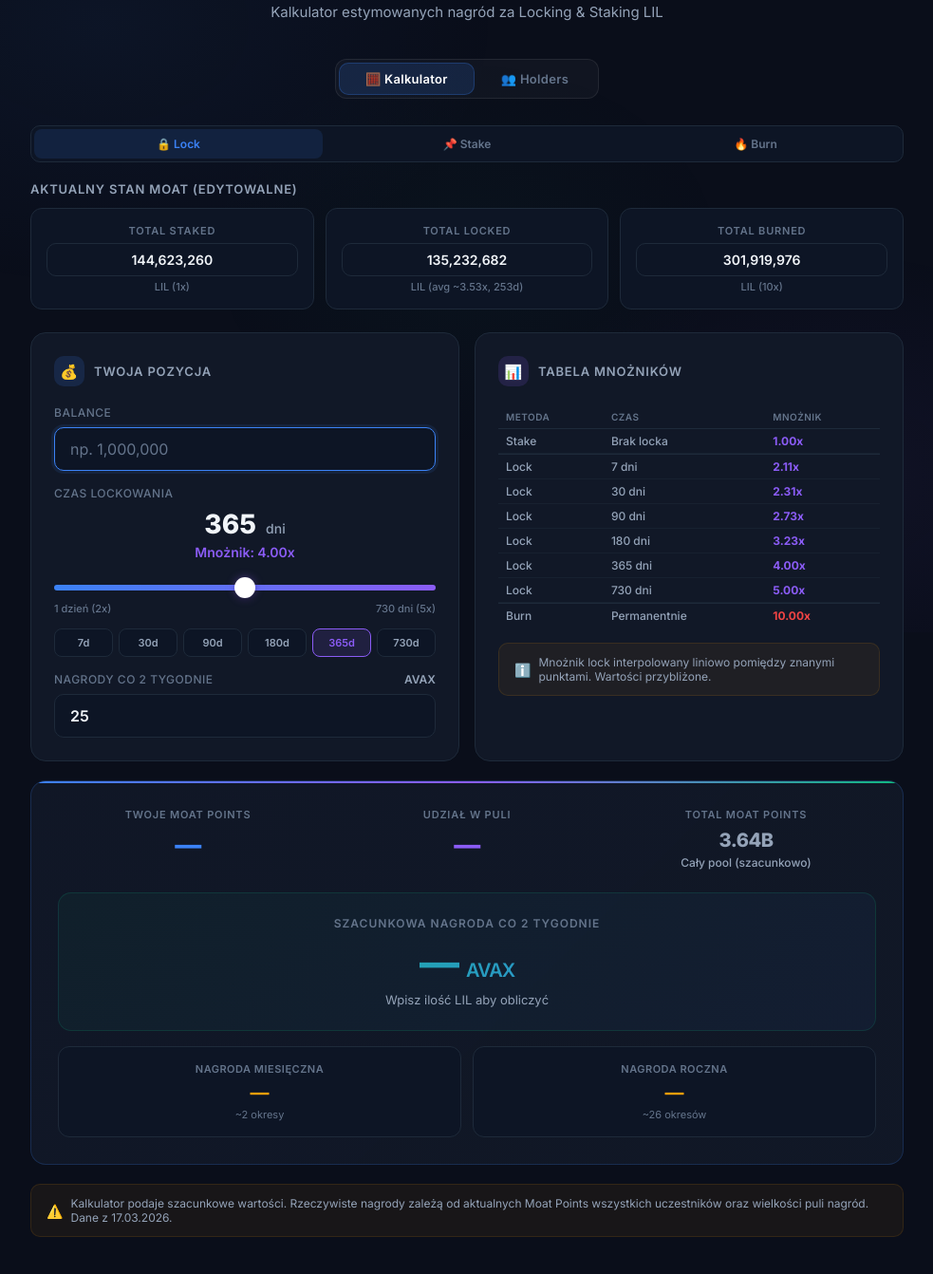
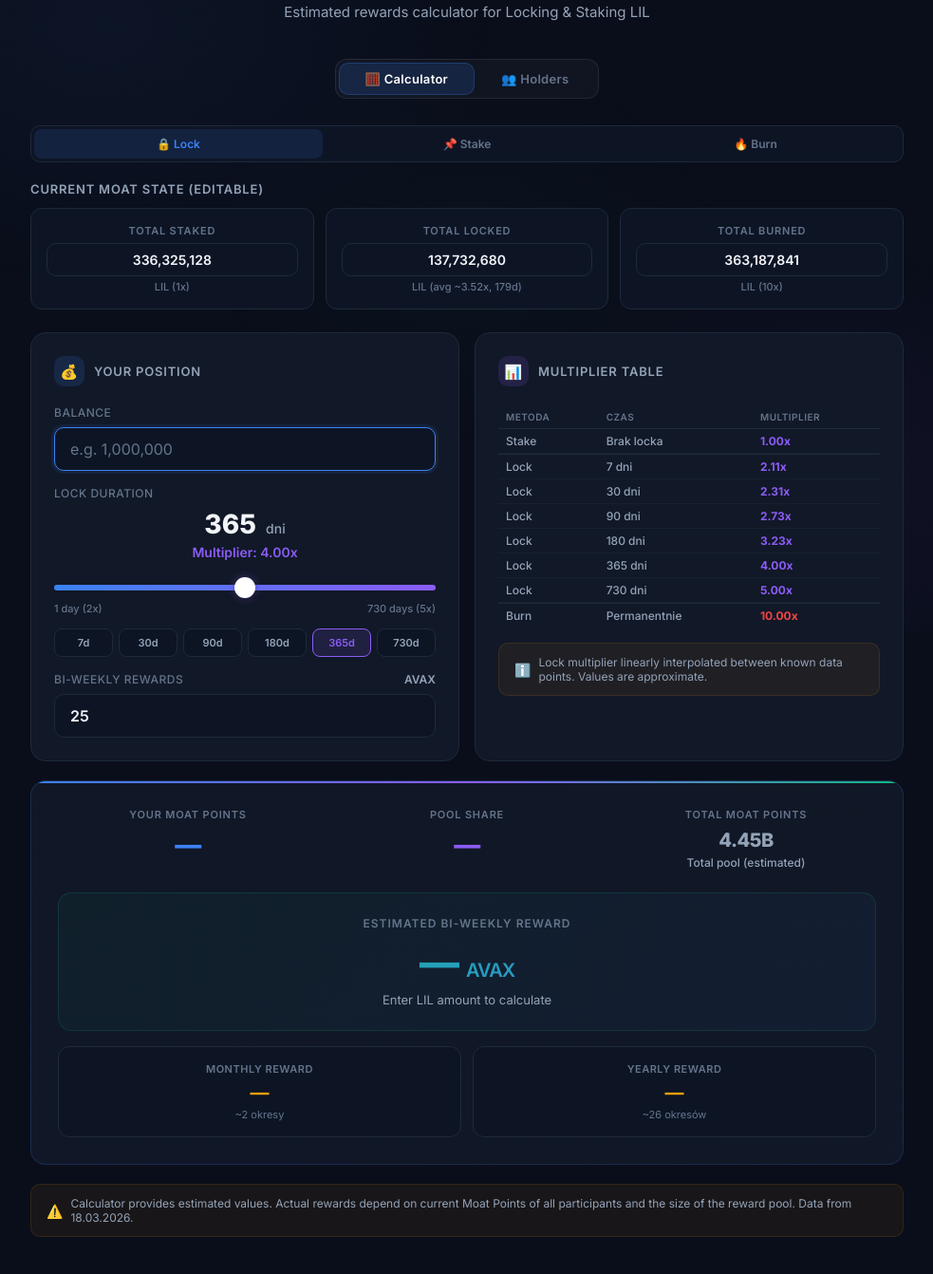
Before and after one commit to Twojekrypto/LIL, a website: page index.html in a window 1280 px wide. Shown: the part 134-1476 px from the top of the page at 95% size, without its empty margins (148-1131 px from the left). Drawn offline with Linux system fonts and the light colour scheme.

Commit message:
feat: update calculator data, translate to EN, add daily workflow + history tracking

```diff
--- a/index.html
+++ b/index.html
@@ -1288,13 +1288,13 @@
                 Moats Protocol
             </div>
             <h1>LIL Moat Rewards</h1>
-            <p>Kalkulator estymowanych nagród za Locking & Staking LIL</p>
+            <p>Estimated rewards calculator for Locking & Staking LIL</p>
         </div>
 
         <!-- Tab Navigation -->
         <div class="tab-nav" id="tabNav">
             <div class="tab-slider" id="tabSlider"></div>
-            <button class="tab-btn active" data-view="calculator" onclick="switchTab('calculator')">🧮 Kalkulator</button>
+            <button class="tab-btn active" data-view="calculator" onclick="switchTab('calculator')">🧮 Calculator</button>
             <button class="tab-btn" data-view="holders" onclick="switchTab('holders')">👥 Holders</button>
         </div>
 
@@ -1309,21 +1309,21 @@
 
         <!-- Current Moat Stats -->
         <div class="section">
-            <div class="section-title">Aktualny stan Moat (edytowalne)</div>
+            <div class="section-title">Current Moat State (editable)</div>
             <div class="stats-grid">
                 <div class="stat-item">
                     <div class="stat-label">Total Staked</div>
-                    <div class="stat-value"><input class="input-field" type="text" id="totalStaked" value="144,623,260" oninput="recalculate()" style="text-align:center; font-size:14px; padding:8px;"></div>
+                    <div class="stat-value"><input class="input-field" type="text" id="totalStaked" value="336,325,128" oninput="recalculate()" style="text-align:center; font-size:14px; padding:8px;"></div>
                     <div class="stat-sub">LIL (1x)</div>
                 </div>
                 <div class="stat-item">
                     <div class="stat-label">Total Locked</div>
-                    <div class="stat-value"><input class="input-field" type="text" id="totalLocked" value="135,232,682" oninput="recalculate()" style="text-align:center; font-size:14px; padding:8px;"></div>
-                    <div class="stat-sub">LIL (avg ~3.53x, 253d)</div>
+                    <div class="stat-value"><input class="input-field" type="text" id="totalLocked" value="137,732,680" oninput="recalculate()" style="text-align:center; font-size:14px; padding:8px;"></div>
+                    <div class="stat-sub">LIL (avg ~3.52x, 179d)</div>
                 </div>
                 <div class="stat-item">
                     <div class="stat-label">Total Burned</div>
-                    <div class="stat-value"><input class="input-field" type="text" id="totalBurned" value="301,919,976" oninput="recalculate()" style="text-align:center; font-size:14px; padding:8px;"></div>
+                    <div class="stat-value"><input class="input-field" type="text" id="totalBurned" value="363,187,841" oninput="recalculate()" style="text-align:center; font-size:14px; padding:8px;"></div>
                     <div class="stat-sub">LIL (10x)</div>
                 </div>
             </div>
@@ -1335,30 +1335,30 @@
             <div class="card">
                 <div class="card-title">
                     <div class="icon icon-blue">💰</div>
-                    Twoja pozycja
+                    Your Position
                 </div>
 
                 <div class="input-group">
                     <div class="input-label">
                         <span>Balance</span>
                     </div>
-                    <input class="input-field" type="text" id="amountInput" placeholder="np. 1,000,000" oninput="recalculate()" autofocus>
+                    <input class="input-field" type="text" id="amountInput" placeholder="e.g. 1,000,000" oninput="recalculate()" autofocus>
                 </div>
 
                 <div class="input-group" id="lockDurationGroup">
                     <div class="input-label">
-                        <span>Czas lockowania</span>
+                        <span>Lock Duration</span>
                     </div>
                     <div class="range-container">
                         <div class="range-value-display">
                             <span id="daysDisplay">365</span>
                             <span class="unit">dni</span>
                         </div>
-                        <div class="range-multiplier" id="multiplierDisplay">Mnożnik: 4.00x</div>
+                        <div class="range-multiplier" id="multiplierDisplay">Multiplier: 4.00x</div>
                         <input type="range" id="daysSlider" min="1" max="730" value="365" oninput="updateSlider()">
                         <div class="range-labels">
-                            <span>1 dzień (2x)</span>
-                            <span>730 dni (5x)</span>
+                            <span>1 day (2x)</span>
+                            <span>730 days (5x)</span>
                         </div>
                     </div>
                     <div class="presets">
@@ -1373,7 +1373,7 @@
 
                 <div class="input-group" style="margin-top: 16px;">
                     <div class="input-label">
-                        <span>Nagrody co 2 tygodnie</span>
+                        <span>Bi-weekly Rewards</span>
                         <span class="value-hint">AVAX</span>
                     </div>
                     <input class="input-field" type="text" id="rewardPool" value="25" oninput="recalculate()">
@@ -1384,14 +1384,14 @@
             <div class="card">
                 <div class="card-title">
                     <div class="icon icon-purple">📊</div>
-                    Tabela mnożników
+                    Multiplier Table
                 </div>
                 <table class="multiplier-table">
                     <thead>
                         <tr>
                             <th>Metoda</th>
                             <th>Czas</th>
-                            <th>Mnożnik</th>
+                            <th>Multiplier</th>
                         </tr>
                     </thead>
                     <tbody>
@@ -1442,7 +1442,7 @@
 
                 <div class="info-bar" style="margin-top: 16px;">
                     <span class="info-icon">ℹ️</span>
-                    <span>Mnożnik lock interpolowany liniowo pomiędzy znanymi punktami. Wartości przybliżone.</span>
+                    <span>Lock multiplier linearly interpolated between known data points. Values are approximate.</span>
                 </div>
             </div>
         </div>
@@ -1451,36 +1451,36 @@
         <div class="results-card" id="resultsCard">
             <div class="results-grid">
                 <div class="result-item">
-                    <div class="result-label">Twoje Moat Points</div>
+                    <div class="result-label">Your Moat Points</div>
                     <div class="result-value blue" id="yourPoints">—</div>
                     <div class="result-sub" id="yourPointsSub"></div>
                 </div>
                 <div class="result-item">
-                    <div class="result-label">Udział w puli</div>
+                    <div class="result-label">Pool Share</div>
                     <div class="result-value purple" id="sharePercent">—</div>
                     <div class="result-sub" id="shareSub"></div>
                 </div>
                 <div class="result-item">
                     <div class="result-label">Total Moat Points</div>
                     <div class="result-value" id="totalPoints" style="color: var(--text-secondary); font-size: 20px;">—</div>
-                    <div class="result-sub" id="totalPointsSub">Cały pool (szacunkowo)</div>
+                    <div class="result-sub" id="totalPointsSub">Total pool (estimated)</div>
                 </div>
             </div>
 
             <div class="reward-highlight">
-                <div class="label">Szacunkowa nagroda co 2 tygodnie</div>
+                <div class="label">Estimated bi-weekly reward</div>
                 <div class="big-value" id="rewardValue">— <span class="avax">AVAX</span></div>
-                <div class="sub" id="rewardSub">Wpisz ilość LIL aby obliczyć</div>
+                <div class="sub" id="rewardSub">Enter LIL amount to calculate</div>
             </div>
 
             <div class="extra-results">
                 <div class="extra-result-item">
-                    <div class="label">Nagroda miesięczna</div>
+                    <div class="label">Monthly reward</div>
                     <div class="value" id="monthlyReward">—</div>
                     <div class="sub">~2 okresy</div>
                 </div>
                 <div class="extra-result-item">
-                    <div class="label">Nagroda roczna</div>
+                    <div class="label">Yearly reward</div>
                     <div class="value" id="yearlyReward">—</div>
                     <div class="sub">~26 okresów</div>
                 </div>
@@ -1489,7 +1489,7 @@
 
         <div class="info-bar">
             <span class="info-icon">⚠️</span>
-            <span>Kalkulator podaje szacunkowe wartości. Rzeczywiste nagrody zależą od aktualnych Moat Points wszystkich uczestników oraz wielkości puli nagród. Dane z 17.03.2026.</span>
+            <span>Calculator provides estimated values. Actual rewards depend on current Moat Points of all participants and the size of the reward pool. Data from 18.03.2026.</span>
         </div>
         </div><!-- /view-calculator -->
 
@@ -1714,11 +1714,6 @@
                         <div style="margin-top:6px;height:3px;background:rgba(255,255,255,0.05);border-radius:2px;overflow:hidden"><div id="pSum-whaleBar" style="height:100%;border-radius:2px;background:#ef4444;transition:width 1s cubic-bezier(.4,0,.2,1);width:0%"></div></div>
                     </div>
                 </div>
-                <div style="margin-bottom:16px;padding:0 2px">
-                    <div style="display:flex;justify-content:space-between;margin-bottom:6px"><span style="font-size:10px;font-weight:700;color:var(--text-muted);text-transform:uppercase;letter-spacing:0.8px">User Allocation Breakdown</span></div>
-                    <div style="display:flex;height:28px;border-radius:8px;overflow:hidden;background:rgba(255,255,255,0.03);gap:2px" id="pSum-allocBar"></div>
-                    <div id="pSum-allocLegend" style="display:flex;gap:16px;margin-top:8px;justify-content:center;flex-wrap:wrap"></div>
-                </div>
                 <div class="circ-stats" style="grid-template-columns: repeat(3, 1fr);">
                     <div class="circ-stat" style="border-color: rgba(16, 185, 129, 0.25);">
                         <div class="label">🟢 In Wallet</div>
@@ -1738,6 +1733,11 @@
                         <div class="label" style="margin-top:4px; margin-bottom:0; font-size:11px; color: var(--text-muted);" id="pSum-stakedPct"></div>
                         <div style="margin-top:6px;height:3px;background:rgba(255,255,255,0.05);border-radius:2px;overflow:hidden"><div id="pSum-stakedBar" style="height:100%;border-radius:2px;background:var(--accent-amber);transition:width 1s cubic-bezier(.4,0,.2,1);width:0%"></div></div>
                     </div>
+                </div>
+                <div style="margin-bottom:16px;padding:0 2px">
+                    <div style="display:flex;justify-content:space-between;margin-bottom:6px"><span style="font-size:10px;font-weight:700;color:var(--text-muted);text-transform:uppercase;letter-spacing:0.8px">User Allocation Breakdown</span></div>
+                    <div style="display:flex;height:28px;border-radius:8px;overflow:hidden;background:rgba(255,255,255,0.03);gap:2px" id="pSum-allocBar"></div>
+                    <div id="pSum-allocLegend" style="display:flex;gap:16px;margin-top:8px;justify-content:center;flex-wrap:wrap"></div>
                 </div>
             </div>
 
@@ -1863,7 +1863,7 @@
             const multiplier = getLockMultiplier(days);
 
             document.getElementById('daysDisplay').textContent = days;
-            document.getElementById('multiplierDisplay').textContent = `Mnożnik: ${multiplier.toFixed(2)}x`;
+            document.getElementById('multiplierDisplay').textContent = `Multiplier: ${multiplier.toFixed(2)}x`;
 
             // Update preset buttons
             document.querySelectorAll('.preset-btn').forEach(btn => btn.classList.remove('active'));
@@ -1922,7 +1922,7 @@
                 document.getElementById('sharePercent').textContent = (shareRatio * 100).toFixed(4) + '%';
                 document.getElementById('shareSub').textContent = modeLabel;
                 document.getElementById('totalPoints').textContent = formatNumber(existingTotalPoints);
-                document.getElementById('totalPointsSub').textContent = `+ Twoje ${formatNumber(userPoints)} pts`;
+                document.getElementById('totalPointsSub').textContent = `+ Your ${formatNumber(userPoints)} pts`;
 
                 document.getElementById('rewardValue').innerHTML = `${reward.toFixed(4)} <span class="avax">AVAX</span>`;
                 document.getElementById('rewardSub').textContent = `${(shareRatio * 100).toFixed(4)}% z ${rewardPool} AVAX puli`;
@@ -1935,9 +1935,9 @@
                 document.getElementById('sharePercent').textContent = '—';
                 document.getElementById('shareSub').textContent = '';
                 document.getElementById('totalPoints').textContent = formatNumber(existingTotalPoints);
-                document.getElementById('totalPointsSub').textContent = 'Cały pool (szacunkowo)';
+                document.getElementById('totalPointsSub').textContent = 'Total pool (estimated)';
                 document.getElementById('rewardValue').innerHTML = '— <span class="avax">AVAX</span>';
-                document.getElementById('rewardSub').textContent = 'Wpisz ilość LIL aby obliczyć';
+                document.getElementById('rewardSub').textContent = 'Enter LIL amount to calculate';
                 document.getElementById('monthlyReward').textContent = '—';
                 document.getElementById('yearlyReward').textContent = '—';
             }
```
Also changed, not shown: data/history.json (added, +12 -0 lines), .agents/workflows/daily-update.md (added).
